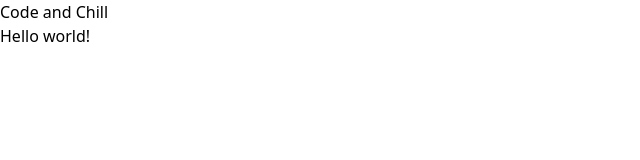
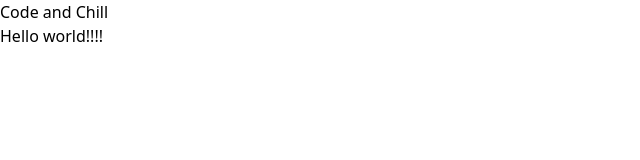
Before and after one commit to 312coders/312coders, a React (Vite) app in the folder frontend/: page / in a window 1280 px wide. Shown: the top 160 px of the page, without its empty margins (0-640 px from the left). Built offline with nearby package versions, Linux system fonts and the light colour scheme.

Commit message:
more excitment

```diff
--- a/frontend/src/components/Home.jsx
+++ b/frontend/src/components/Home.jsx
@@ -4,7 +4,7 @@ function Home() {
 return (
     <>
     <h1>Code and Chill</h1>
-    <p>Hello world!</p>
+    <p>Hello world!!!!</p>
     </>
 )
 }
```
